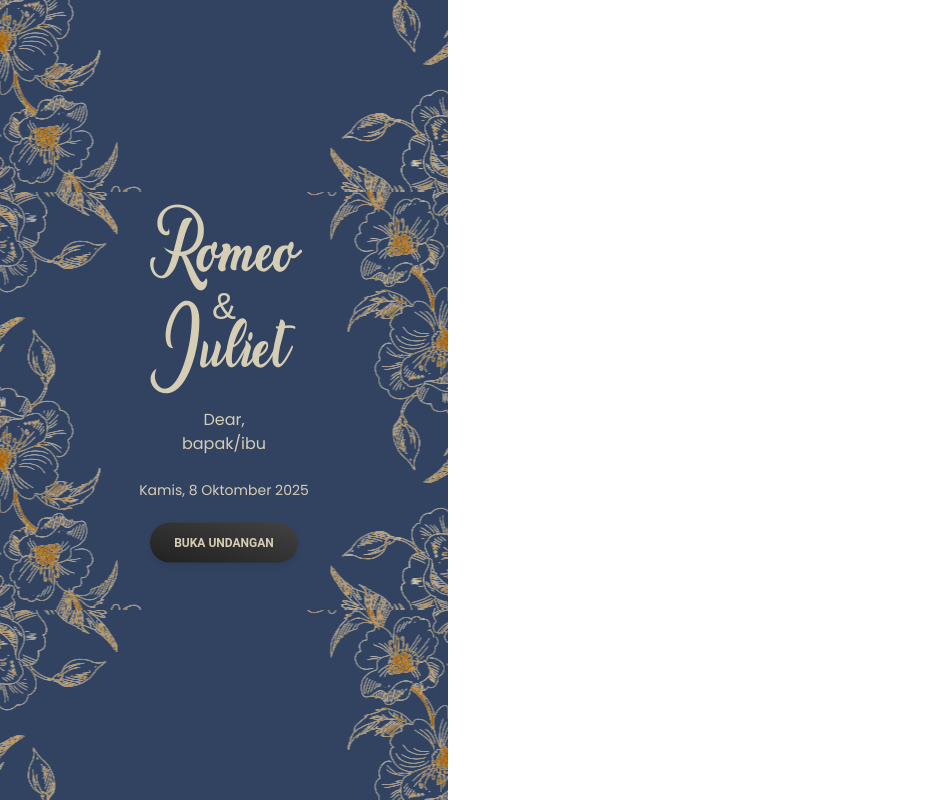
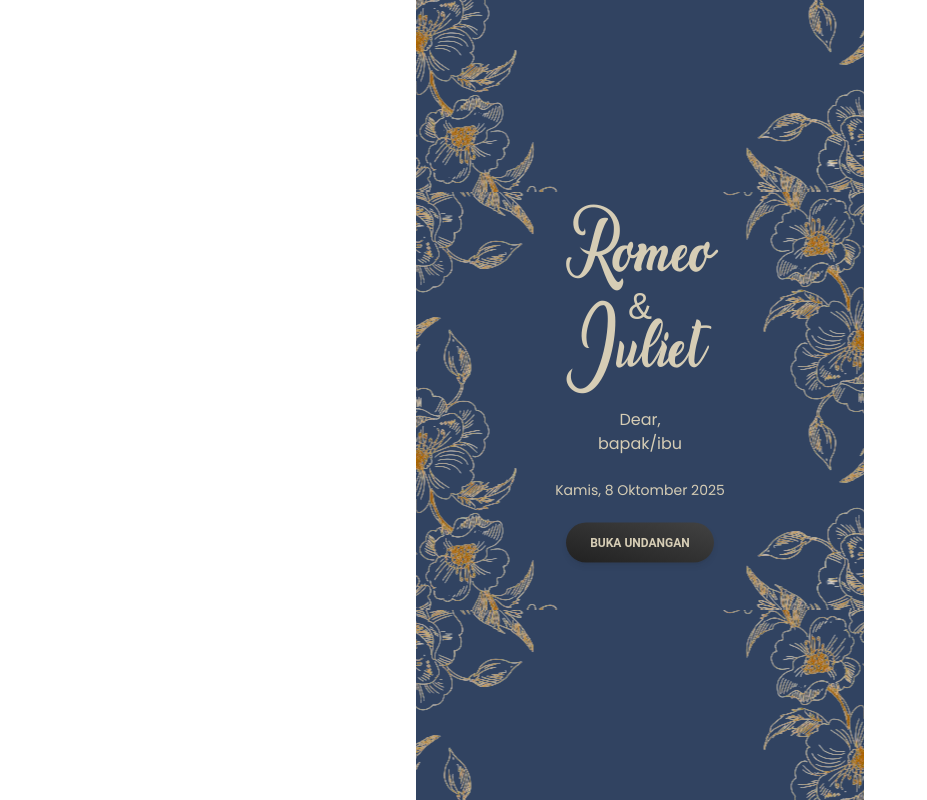
Before and after one commit to Rizkyooo/project-x, a Next.js app: page /premium-01 in a window 1280 px wide. Shown: the whole page, without its empty margins (0-927 px from the left). Built offline with nearby package versions, Linux system fonts and the light colour scheme.

Commit message:
update auto

```diff
--- a/src/app/(desainFoto)/premium-01/page.jsx
+++ b/src/app/(desainFoto)/premium-01/page.jsx
@@ -17,7 +17,7 @@ export default function PremiumSatuDesain() {
   return (
     <div
     data-aos="flip-left"
-     className="max-w-md w-full bg-[#314361] min-h-screen">
+     className="max-w-md mx-auto bg-[#314361] min-h-screen">
       {isOpen ? <Cover toggleOpen={toggleOpen}></Cover> : <MainContent></MainContent>}
     </div>
   );
```
